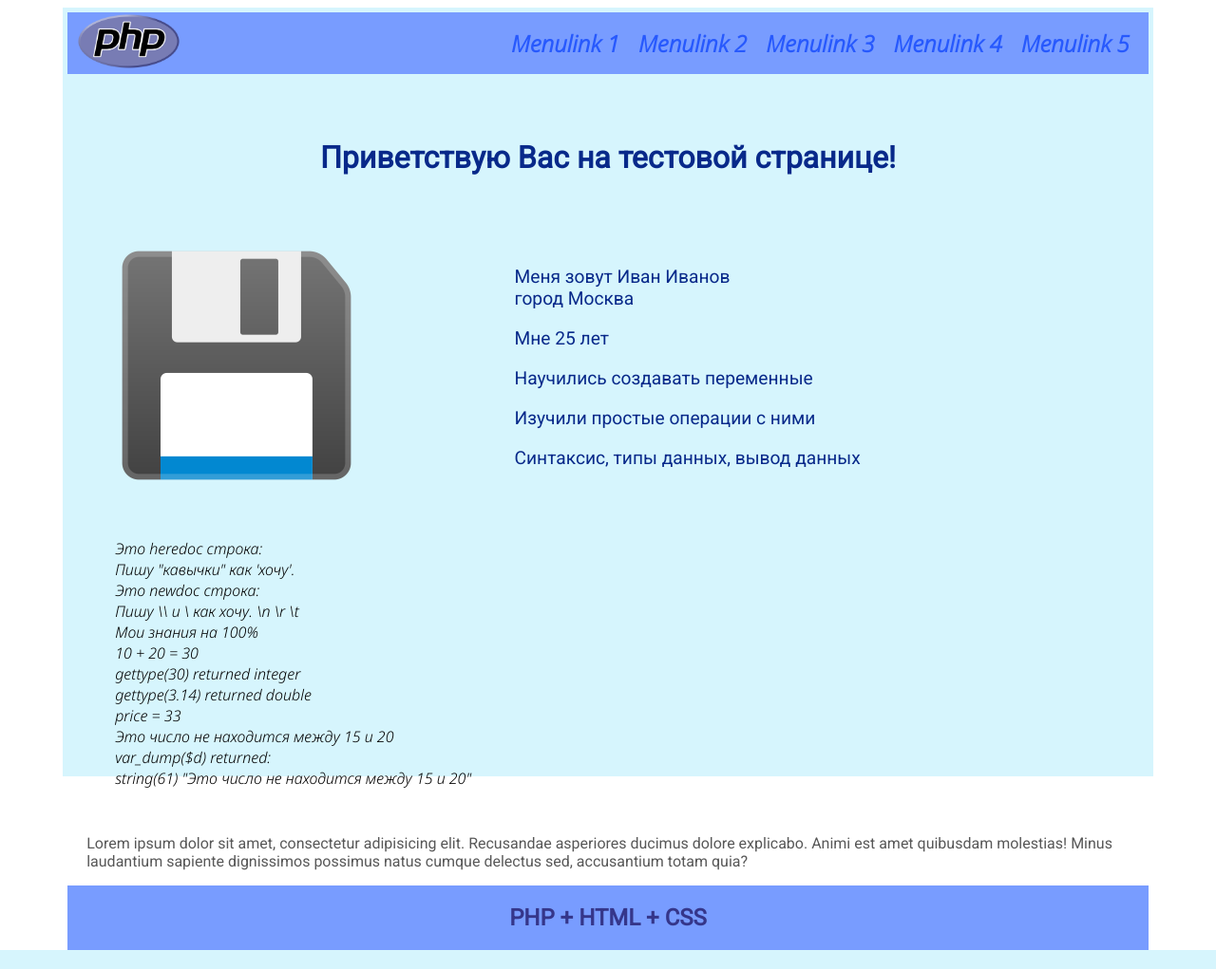
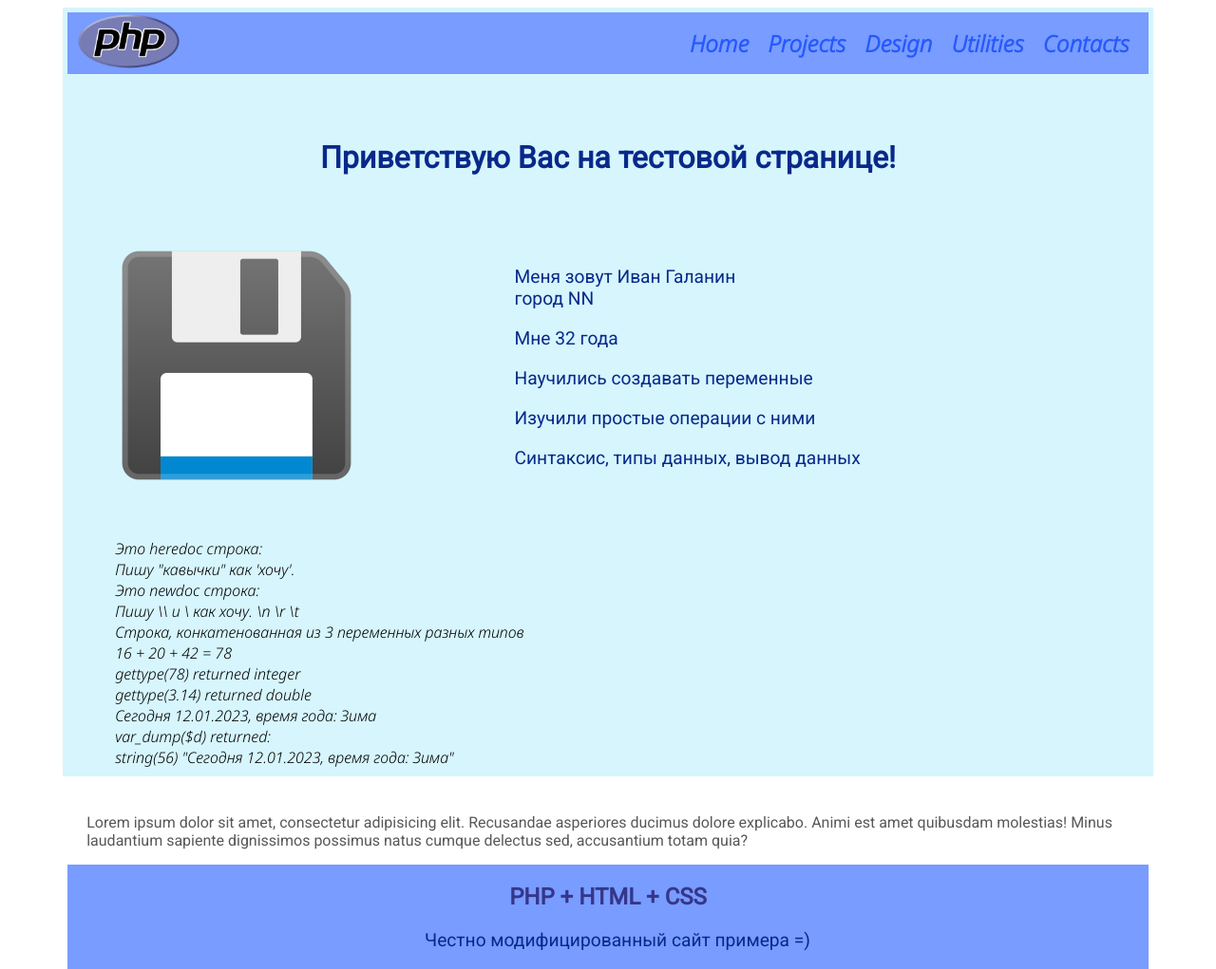
Before and after one commit to igyappi/skillfactory_hw, a PHP site: page /index.php in a window 1280 px wide. Shown: the whole page at 95% size. Run offline with PHP 8.4, Linux system fonts and the light colour scheme.

Commit message:
Some stuff added

```diff
--- a/footer.inc.php
+++ b/footer.inc.php
@@ -1,3 +1,6 @@
 <div class="footer">
     <h2>PHP + HTML + CSS</h2>
+    <?php
+        print '<p align="center">Честно модифицированный сайт примера =)</p>'
+    ?>
 </div>
--- a/index.php
+++ b/index.php
@@ -4,9 +4,9 @@
 
 <?php
     $name = 'Иван';
-    $surname = 'Иванов';
-    $city = 'Москва';
-    $age = 0x19;
+    $surname = 'Галанин';
+    $city = 'NN';
+    $age = 0x20;
 ?>
 
 <?php
--- a/knowledge.inc.php
+++ b/knowledge.inc.php
@@ -1,14 +1,22 @@
 <?php
-  $a = 'Мои знания на';
-  $b = 100;
-  $c = '%';
+    $a = 'Строка, конкатенованная из';
+    $b = 3;
+    $c = ' переменных разных типов';
 ?>
 
 <?php
-  $price = 33;
-  if($price >= 15 && $price <= 20) {
-    $d = 'Это число находится между 15 и 20';
-  } else {
-    $d = 'Это число не находится между 15 и 20';
-  }
+    $today = date('d.m.Y');
+    $curr_month = date('m');
+    $d = 'Сегодня ' . $today . ', время года: ';
+    $month_int = intval($curr_month);
+    if ($month_int <= 2 || $month_int > 11) {
+        $season = 'Зима';
+    } elseif ($month_int >= 3 && $month_int <= 5) {
+        $season = 'Весна';
+    } elseif ($month_int >= 6 && $month_int <= 8) {
+        $season = 'Лето';
+    } else {
+        $season = 'Осень';
+    }
+    $d .= $season;
 ?>
--- a/main.php
+++ b/main.php
@@ -61,16 +61,16 @@
                     ?>
                     <?php echo $a, ' ', $b, $c; ?> <br>
                     <?php
-                        $a = 10;
+                        $a = 0x10;
                         $b = 20;
-                        $c = $a + $b;
-                        echo "$a + $b = $c <br>";
+                        define('B_OCTAL', 052);
+                        $c = $a + $b + B_OCTAL;
+                        echo "$a + $b + " . B_OCTAL . " = $c <br>";
                         echo "gettype($c) returned ", gettype($c), "<br>";
                         $fp_num = 3.14;
                         echo "gettype($fp_num) returned ", gettype($fp_num);
                     ?><br>
                     <?php
-                        echo "price = $price <br>";
                         echo $d . "<br>";
                         echo "var_dump(\$d) returned:<br>";
                         var_dump($d);
--- a/menu.inc.php
+++ b/menu.inc.php
@@ -1,9 +1,9 @@
 <nav>
     <ul>
-        <li><a href="#"> Menulink 1 </a></li>
-        <li><a href="#"> Menulink 2 </a></li>
-        <li><a href="#"> Menulink 3 </a></li>
-        <li><a href="#"> Menulink 4 </a></li>
-        <li><a href="#"> Menulink 5 </a></li>
+        <li><a href="#"> Home </a></li>
+        <li><a href="#"> Projects </a></li>
+        <li><a href="#"> Design </a></li>
+        <li><a href="#"> Utilities </a></li>
+        <li><a href="#"> Contacts </a></li>
     </ul>
 </nav>
```
Also changed, not shown: logo.inc.php (line endings or trailing spaces).
